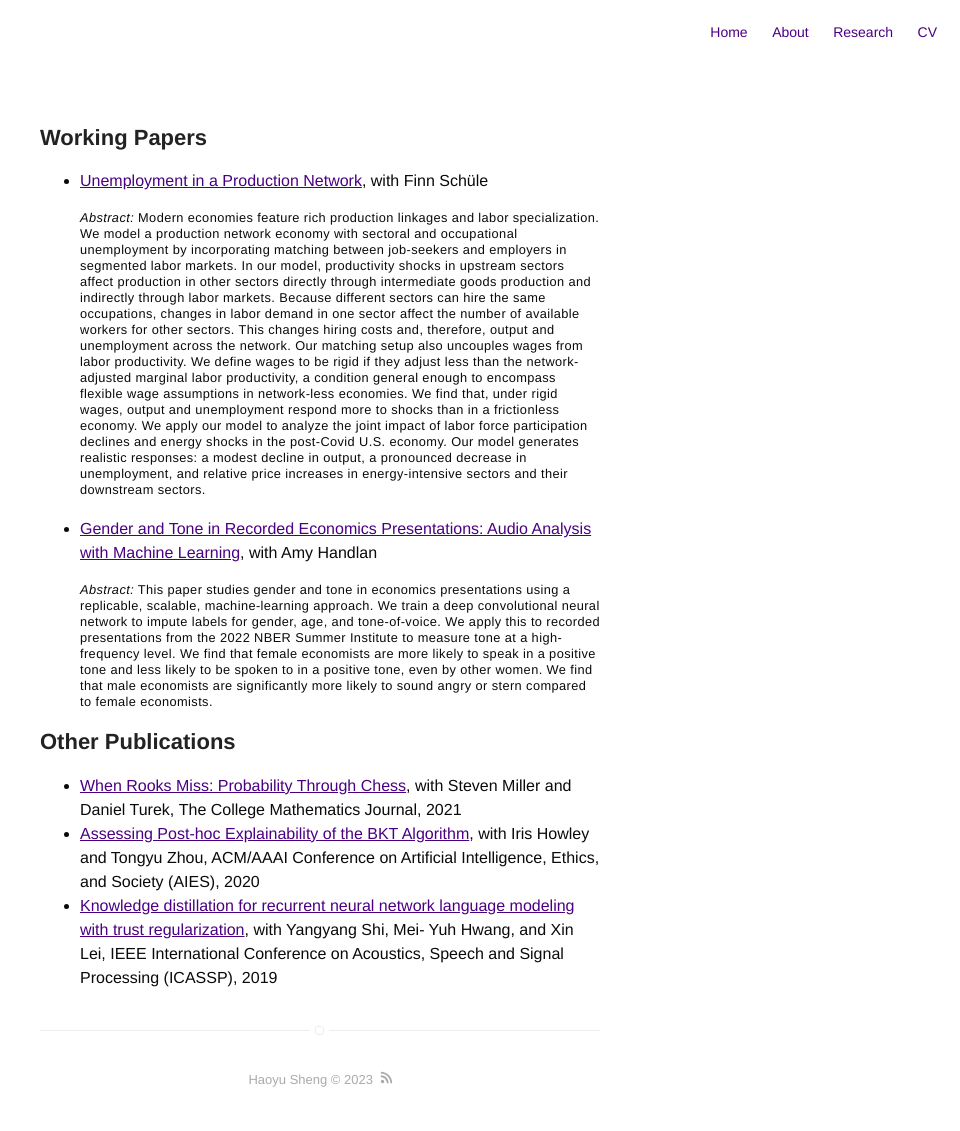
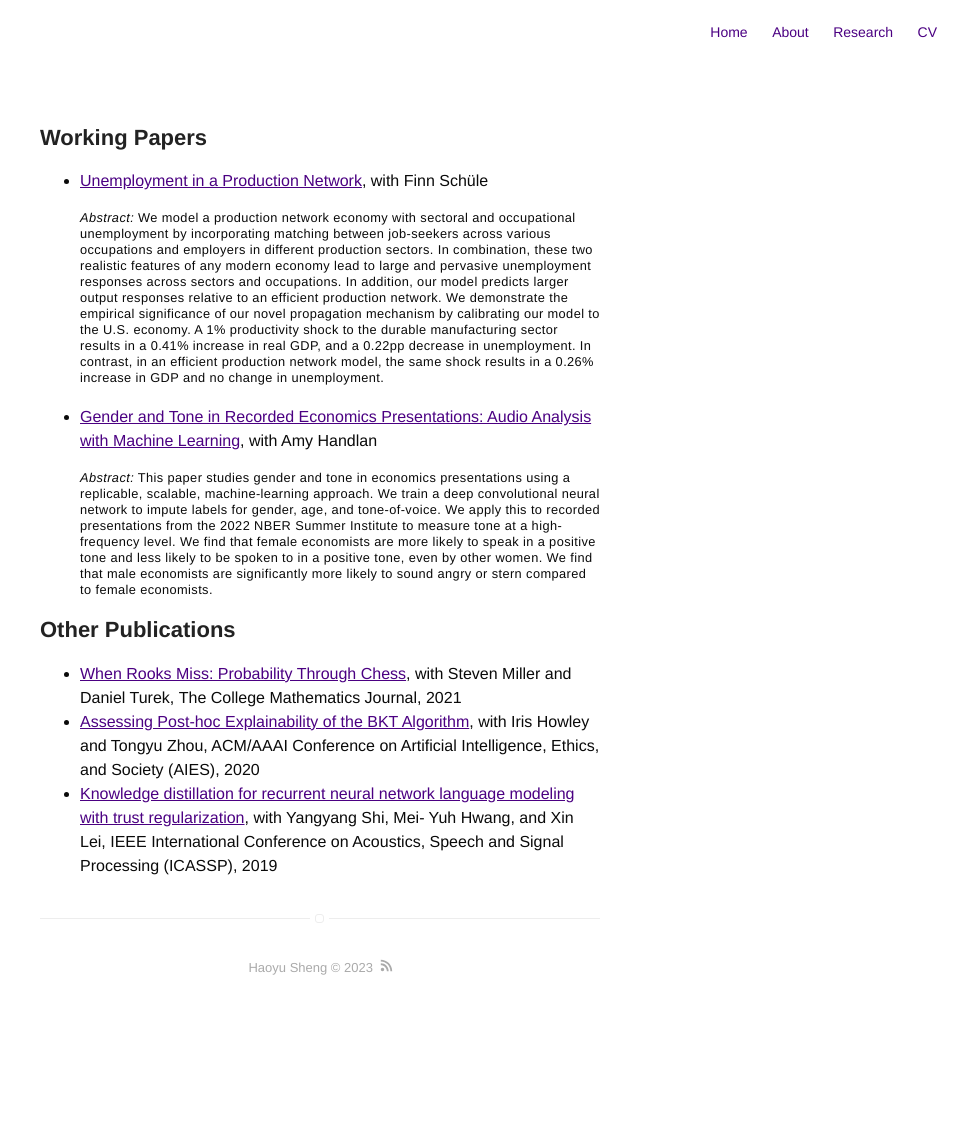
Before and after one commit to hs97/sheng_website, a Jekyll site: the page built from research.md, in a window 1280 px wide. Shown: the whole page, without its empty margins (320-1280 px from the left). Built offline with Jekyll 4.4.1, drawn with Linux system fonts in a browser that asks for light colours; after the commit the page ends 1019 px from its top, so only the background shows below that.

Commit message:
update abstract

```diff
--- a/research.md
+++ b/research.md
@@ -6,7 +6,7 @@ layout: page
 <h2> Working Papers</h2>
 <ul>
 <li><a href="https://papers.ssrn.com/sol3/papers.cfm?abstract_id=4449027">Unemployment in a Production Network</a>, with Finn Schüle
-<p style="line-height: 1;"><small><b><i>Abstract:</i></b> Modern economies feature rich production linkages and labor specialization. We model a production network economy with sectoral and occupational unemployment by incorporating matching between job-seekers and employers in segmented labor markets. In our model, productivity shocks in upstream sectors affect production in other sectors directly through intermediate goods production and indirectly through labor markets. Because different sectors can hire the same occupations, changes in labor demand in one sector affect the number of available workers for other sectors. This changes hiring costs and, therefore, output and unemployment across the network. Our matching setup also uncouples wages from labor productivity. We define wages to be rigid if they adjust less than the network-adjusted marginal labor productivity, a condition general enough to encompass flexible wage assumptions in network-less economies. We find that, under rigid wages, output and unemployment respond more to shocks than in a frictionless economy. We apply our model to analyze the joint impact of labor force participation declines and energy shocks in the post-Covid U.S. economy. Our model generates realistic responses: a modest decline in output, a pronounced decrease in unemployment, and relative price increases in energy-intensive sectors and their downstream sectors.</small></p></li>
+<p style="line-height: 1;"><small><b><i>Abstract:</i></b> We model a production network economy with sectoral and occupational unemployment by incorporating matching between job-seekers across various occupations and employers in different production sectors. In combination, these two realistic features of any modern economy lead to large and pervasive unemployment responses across sectors and occupations. In addition, our model predicts larger output responses relative to an efficient production network. We demonstrate the empirical significance of our novel propagation mechanism by calibrating our model to the U.S. economy. A 1% productivity shock to the durable manufacturing sector results in a 0.41% increase in real GDP, and a 0.22pp decrease in unemployment. In contrast, in an efficient production network model, the same shock results in a 0.26% increase in GDP and no change in unemployment. </small></p></li>
 <li><a href="https://ssrn.com/abstract=4316513">Gender and Tone in Recorded Economics Presentations: Audio Analysis with Machine Learning</a>, with Amy Handlan
 <p style="line-height: 1;"><small><b><i>Abstract:</i></b> This paper studies gender and tone in economics presentations using a replicable, scalable, machine-learning approach.  We train a deep convolutional neural network to impute labels for gender, age, and tone-of-voice. We apply this to recorded presentations from the 2022 NBER Summer Institute to measure tone at a high-frequency level. We find that female economists are more likely to speak in a positive tone and less likely to be spoken to in a positive tone, even by other women. We find that male economists are significantly more likely to sound angry or stern compared to female economists.</small></p></li>
 </ul>
```
